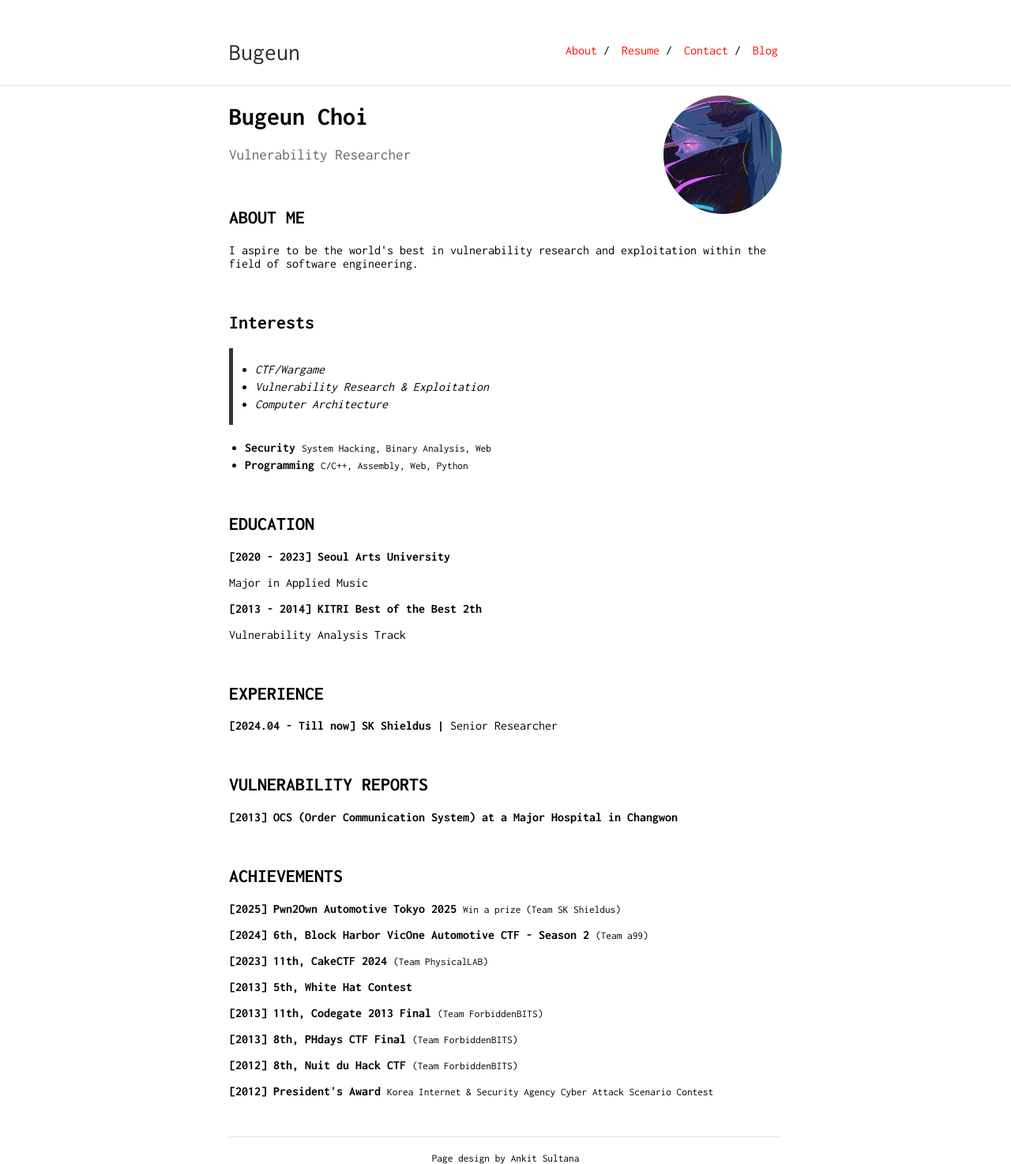
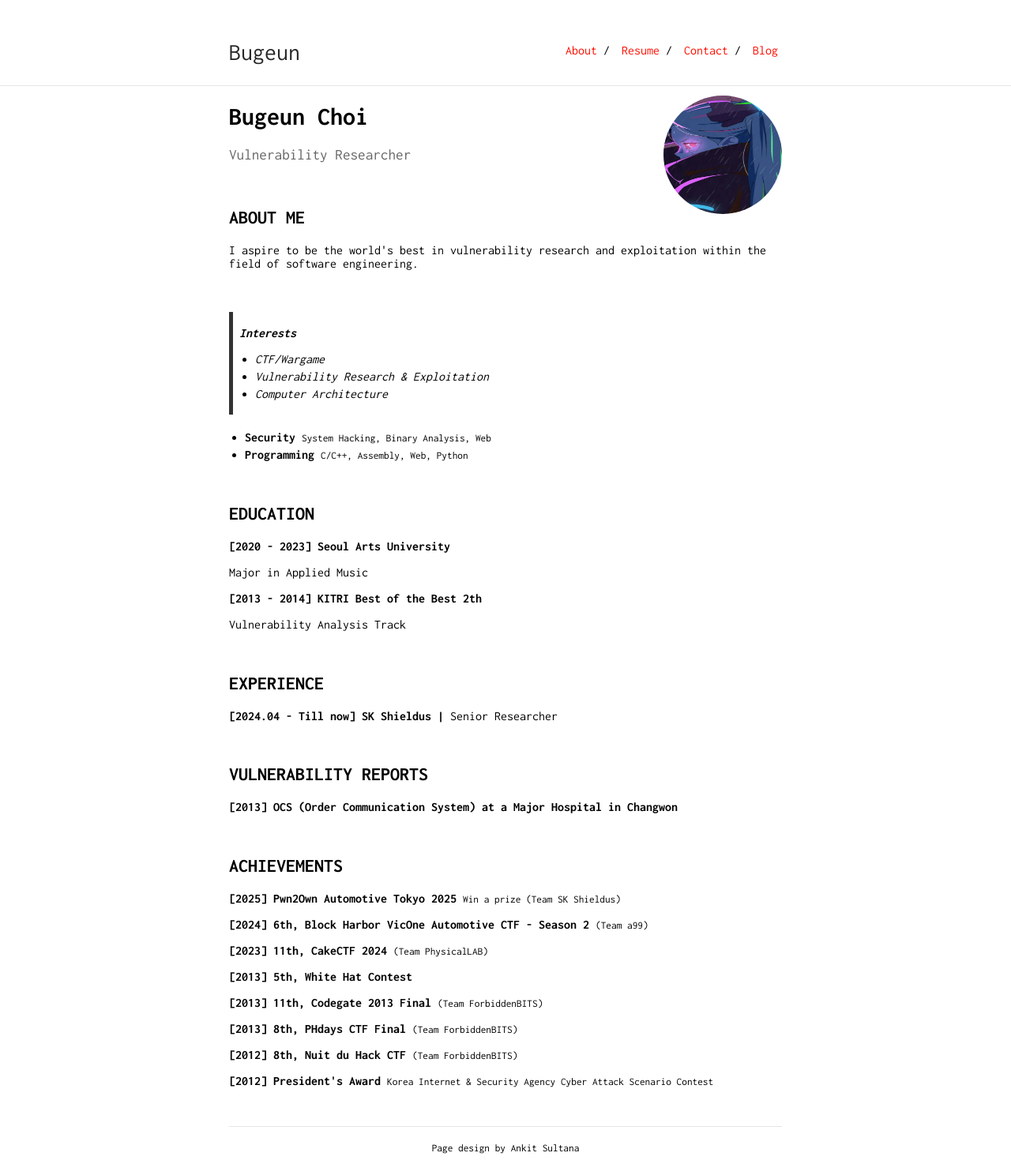
Before and after one commit to Bugeun/bugeun.github.io, a Jekyll site: the page built from index.md, in a window 1280 px wide. Shown: the whole page at 79% size. Built offline with Jekyll 4.4.1, drawn with Linux system fonts in a browser that asks for light colours.

```diff
--- a/index.md
+++ b/index.md
@@ -14,9 +14,7 @@ Vulnerability Researcher
 <p>I aspire to be the world's best in vulnerability research and exploitation within the field of software engineering.</p>
 &nbsp;
 
-## Interests
-
->
+><b>Interests</b>
 * CTF/Wargame
 * Vulnerability Research & Exploitation
 * Computer Architecture
```
